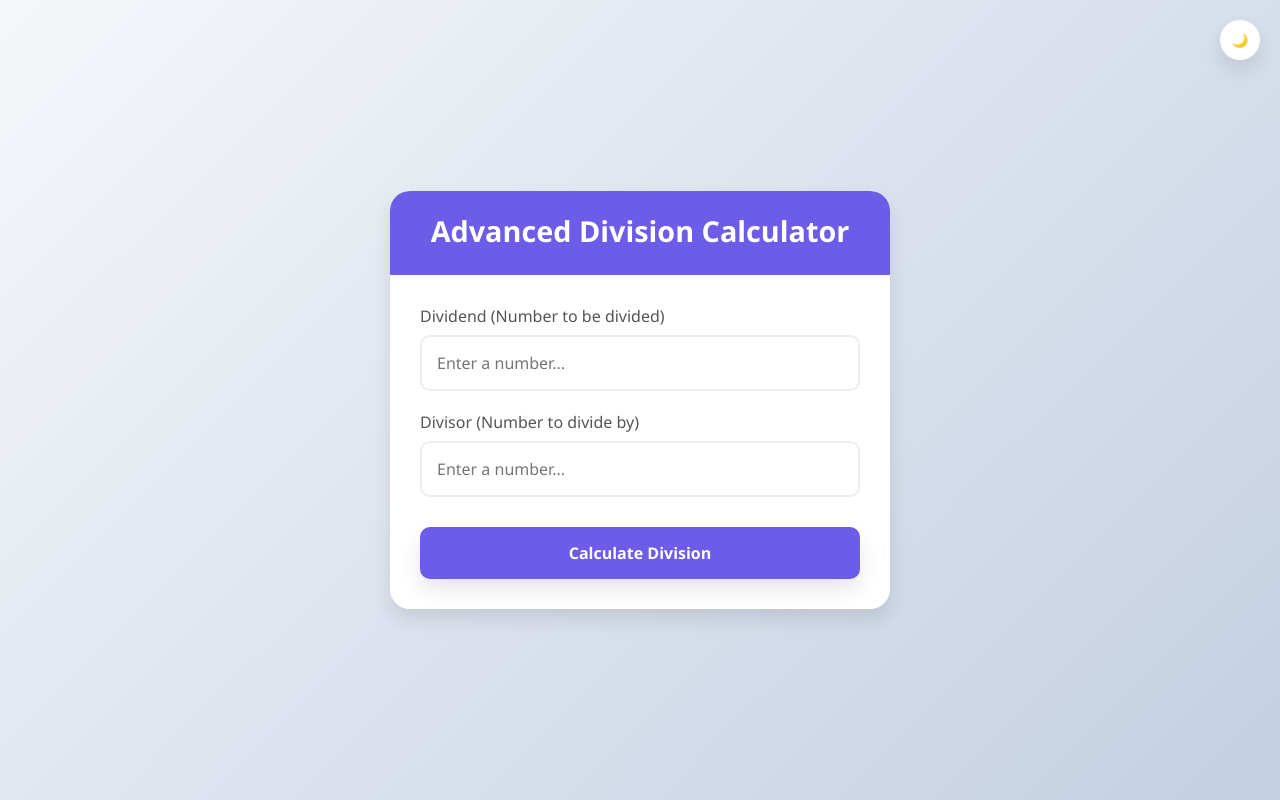
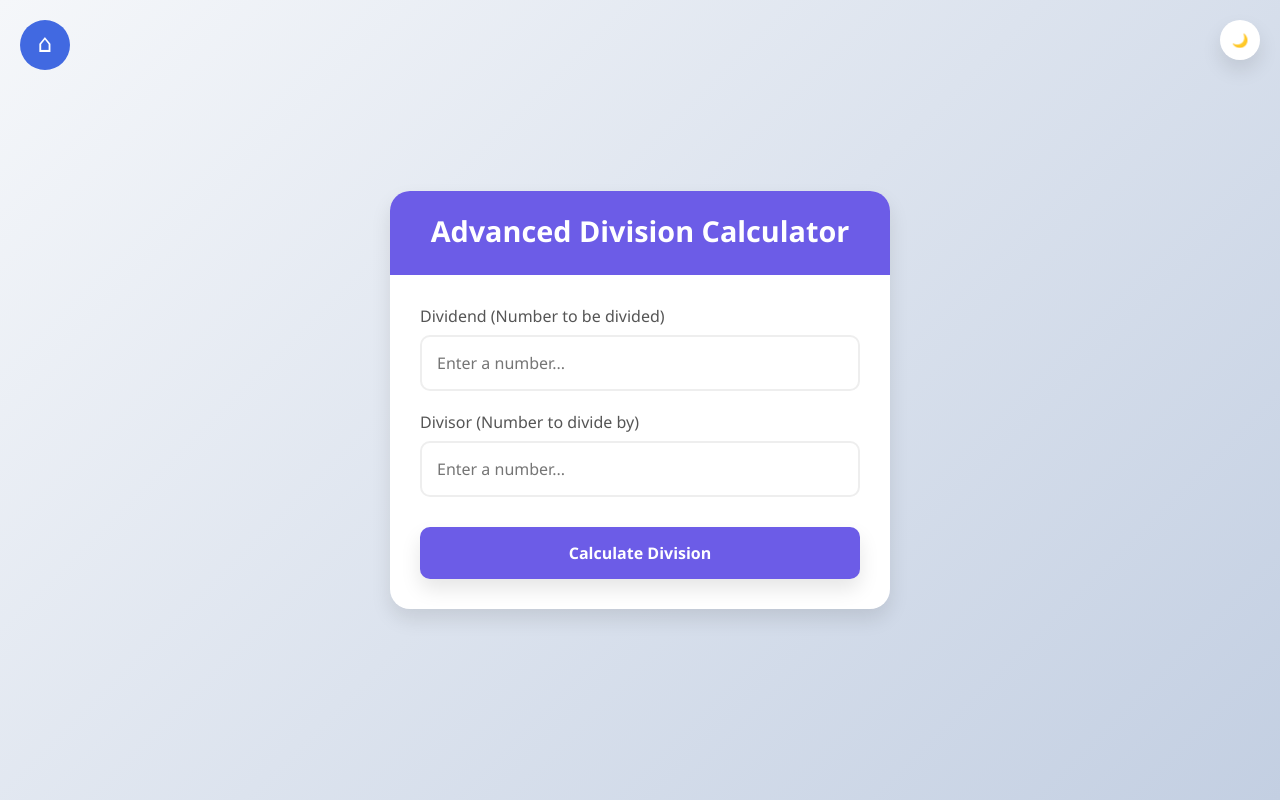
Before and after one commit to dev-l-k/GamesNew, a plain HTML site: page division.html in a window 1280 px wide. Drawn offline with Linux system fonts and the light colour scheme.

Commit message:
Update division.html

```diff
--- a/division.html
+++ b/division.html
@@ -225,6 +225,7 @@
     </style>
 </head>
 <body>
+  <div><a href="index.html" style="text-decoration: none;color:white;background-color: royalblue;border-radius:50%;padding:5px; height:50px;width:50px; position:fixed;top:20px;left:20px; text-align: center;vertical-align: center;font-size: 25px;">&#8962;</a></div>
     <button class="theme-toggle" id="theme-toggle">🌙</button>
 
     <div class="calculator-container">
```
